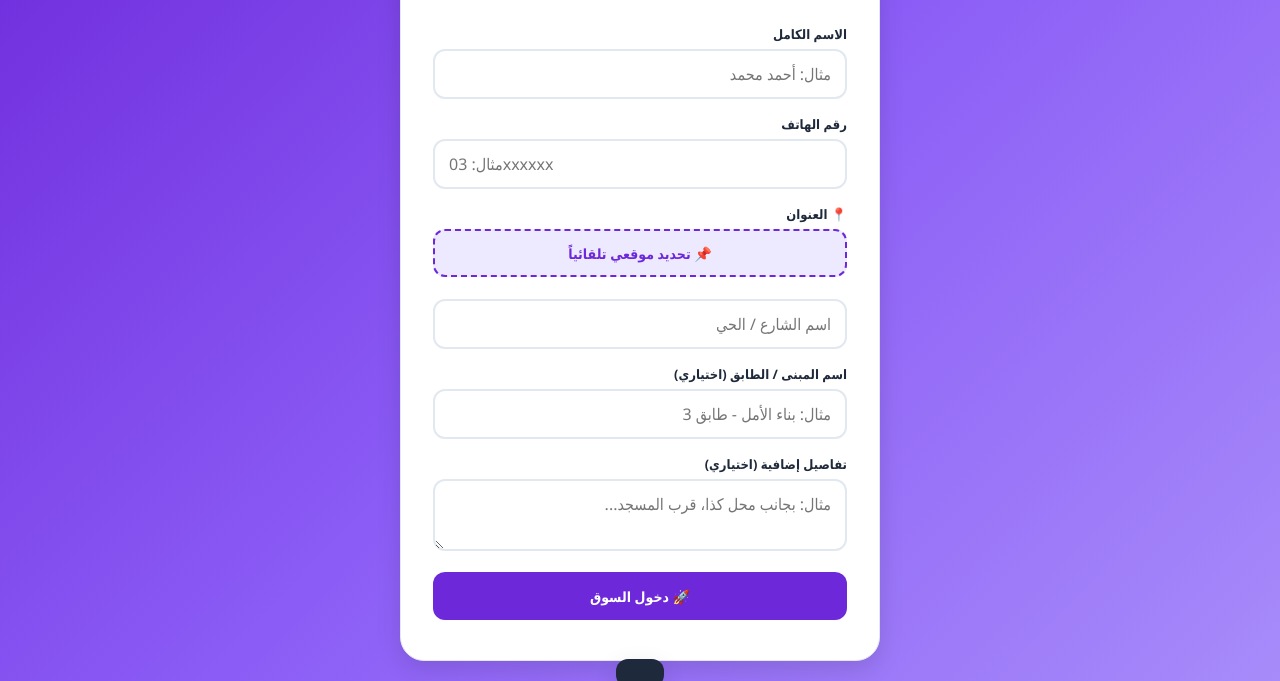
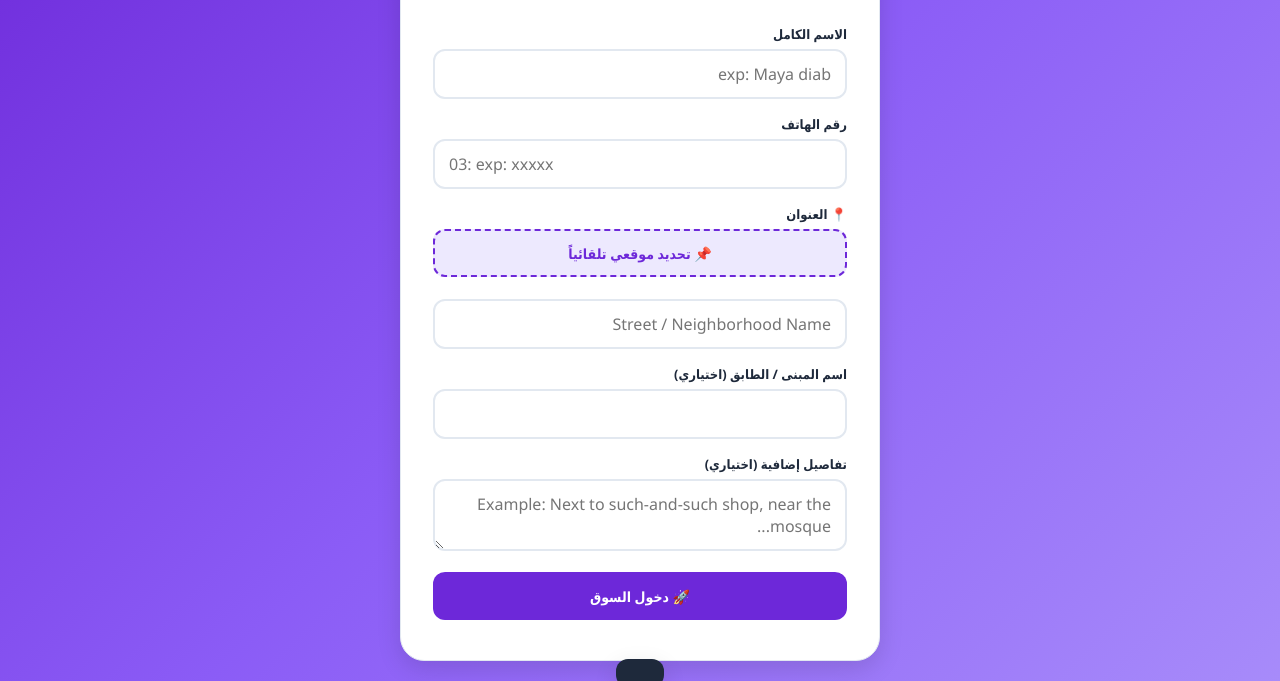
Before and after one commit to 123tinahjj/Online_store, a plain HTML site: page index.html in a window 1280 px wide. Shown: the part 189-870 px from the top of the page. Drawn offline with Linux system fonts and the light colour scheme.

Commit message:
Update index.html

```diff
--- a/index.html
+++ b/index.html
@@ -676,29 +676,29 @@ html[dir="ltr"] .inbox-item.active { border-right:none; border-left:3px solid va
     <form id="loginForm" novalidate>
       <div class="form-group">
         <label for="regName" data-i18n="fullName">الاسم الكامل</label>
-        <input type="text" id="regName" required placeholder="مثال: أحمد محمد" autocomplete="name">
+        <input type="text" id="regName" required placeholder="exp: Maya diab" autocomplete="name">
       </div>
 
       <div class="form-group">
         <label for="regPhone" data-i18n="phone">رقم الهاتف</label>
-        <input type="tel" id="regPhone" required placeholder="مثال: 03xxxxxx" autocomplete="tel" inputmode="tel">
+        <input type="tel" id="regPhone" required placeholder="03: exp: xxxxx" autocomplete="tel" inputmode="tel">
       </div>
 
       <div class="form-group">
         <label data-i18n="address">📍 العنوان</label>
         <button type="button" class="btn btn-locate" id="locateBtn" data-i18n="locateMe">📌 تحديد موقعي تلقائياً</button>
         <div id="locationStatus" class="location-status" role="status" aria-live="polite"></div>
-        <input type="text" id="regAddress" required placeholder="اسم الشارع / الحي" style="margin-top:8px;" autocomplete="street-address">
+        <input type="text" id="regAddress" required placeholder="Street / Neighborhood Name" style="margin-top:8px;" autocomplete="street-address">
       </div>
 
       <div class="form-group">
         <label for="regBuilding" data-i18n="building">اسم المبنى / الطابق (اختياري)</label>
-        <input type="text" id="regBuilding" placeholder="مثال: بناء الأمل - طابق 3">
+        <input type="text" id="regBuilding" placeholder=""Example: Building el amal - 3rd Floor"">
       </div>
 
       <div class="form-group">
         <label for="regExtra" data-i18n="extraDetails">تفاصيل إضافية (اختياري)</label>
-        <textarea id="regExtra" rows="2" placeholder="مثال: بجانب محل كذا، قرب المسجد..."></textarea>
+        <textarea id="regExtra" rows="2" placeholder="Example: Next to such-and-such shop, near the mosque..."></textarea>
       </div>
 
       <button type="submit" class="btn btn-primary" data-i18n="enterMarket">🚀 دخول السوق</button>
```
